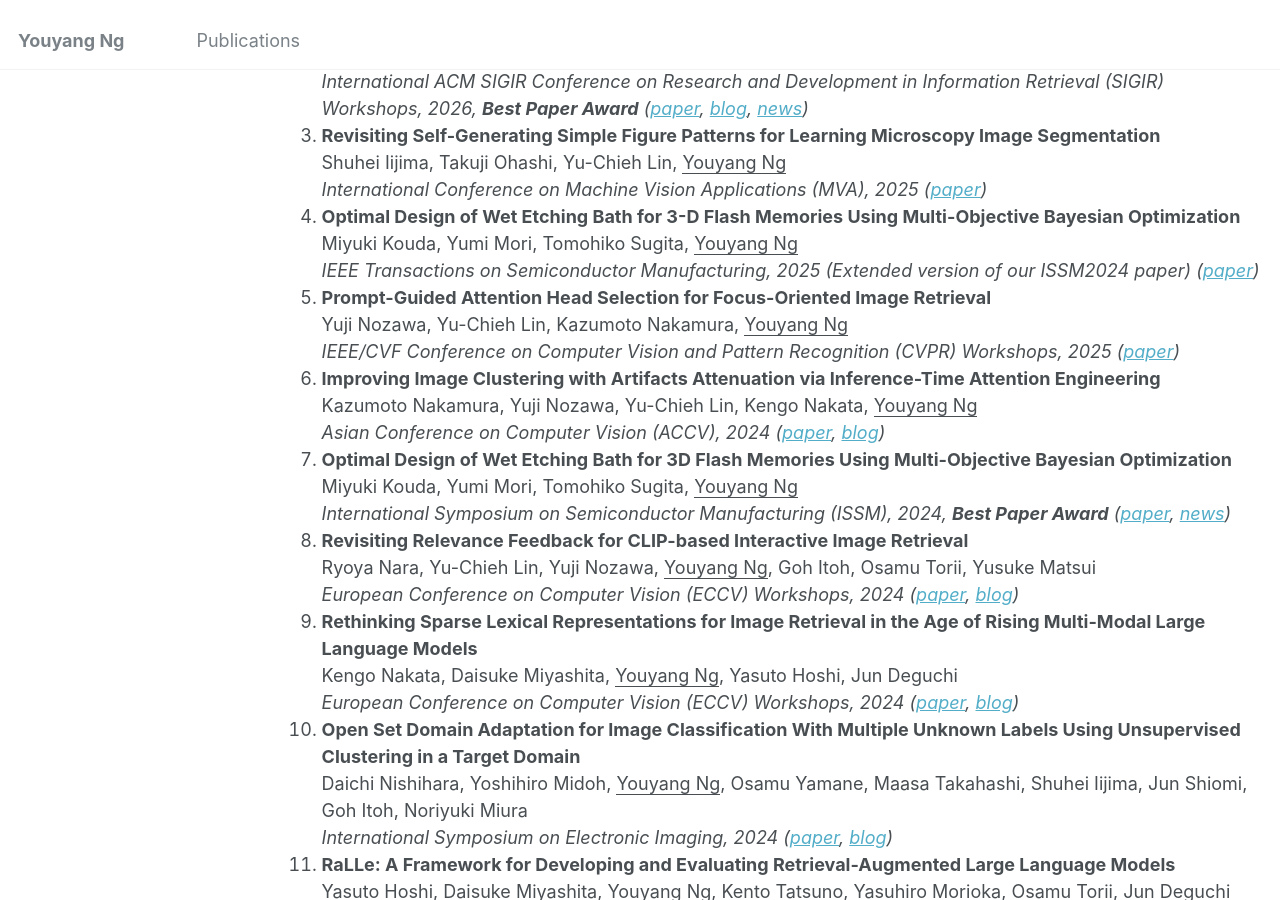
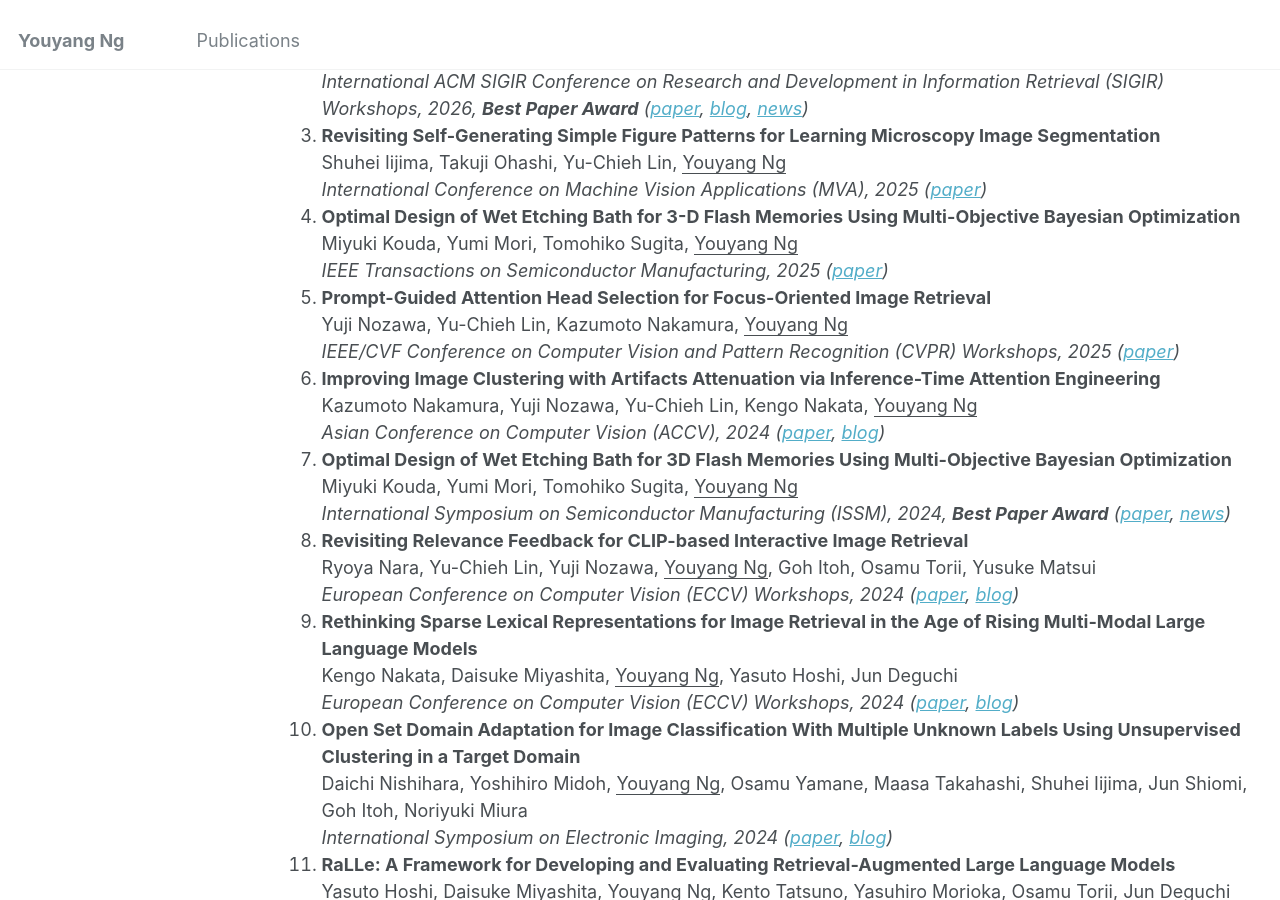
Before and after one commit to yy29/yy29.github.io, a Jekyll site: the page built from _pages/publications.md, in a window 1280 px wide and 900 px high, scrolled down 2414 px. Built offline with Jekyll 4.4.1, drawn with Linux system fonts in a browser that asks for light colours.

Commit message:
Update publication details in publications.md
Removed 'Extended version of our ISSM2024 paper' from the citation for clarity.

```diff
--- a/_pages/publications.md
+++ b/_pages/publications.md
@@ -96,7 +96,7 @@ Shuhei Iijima, Takuji Ohashi, Yu-Chieh Lin, <ins>Youyang Ng</ins>
 *International Conference on Machine Vision Applications (MVA), 2025 ([paper](https://ieeexplore.ieee.org/document/11175084))*
 1. **Optimal Design of Wet Etching Bath for 3-D Flash Memories Using Multi-Objective Bayesian Optimization**
 Miyuki Kouda, Yumi Mori, Tomohiko Sugita, <ins>Youyang Ng</ins>
-*IEEE Transactions on Semiconductor Manufacturing, 2025 (Extended version of our ISSM2024 paper) ([paper](https://ieeexplore.ieee.org/document/11002558))*
+*IEEE Transactions on Semiconductor Manufacturing, 2025 ([paper](https://ieeexplore.ieee.org/document/11002558))*
 1. **Prompt-Guided Attention Head Selection for Focus-Oriented Image Retrieval**
 Yuji Nozawa, Yu-Chieh Lin, Kazumoto Nakamura, <ins>Youyang Ng</ins>
 *IEEE/CVF Conference on Computer Vision and Pattern Recognition (CVPR) Workshops, 2025 ([paper](https://openaccess.thecvf.com/content/CVPR2025W/PixFoundation/html/Nozawa_Prompt-Guided_Attention_Head_Selection_for_Focus-Oriented_Image_Retrieval_CVPRW_2025_paper.html))*
```
